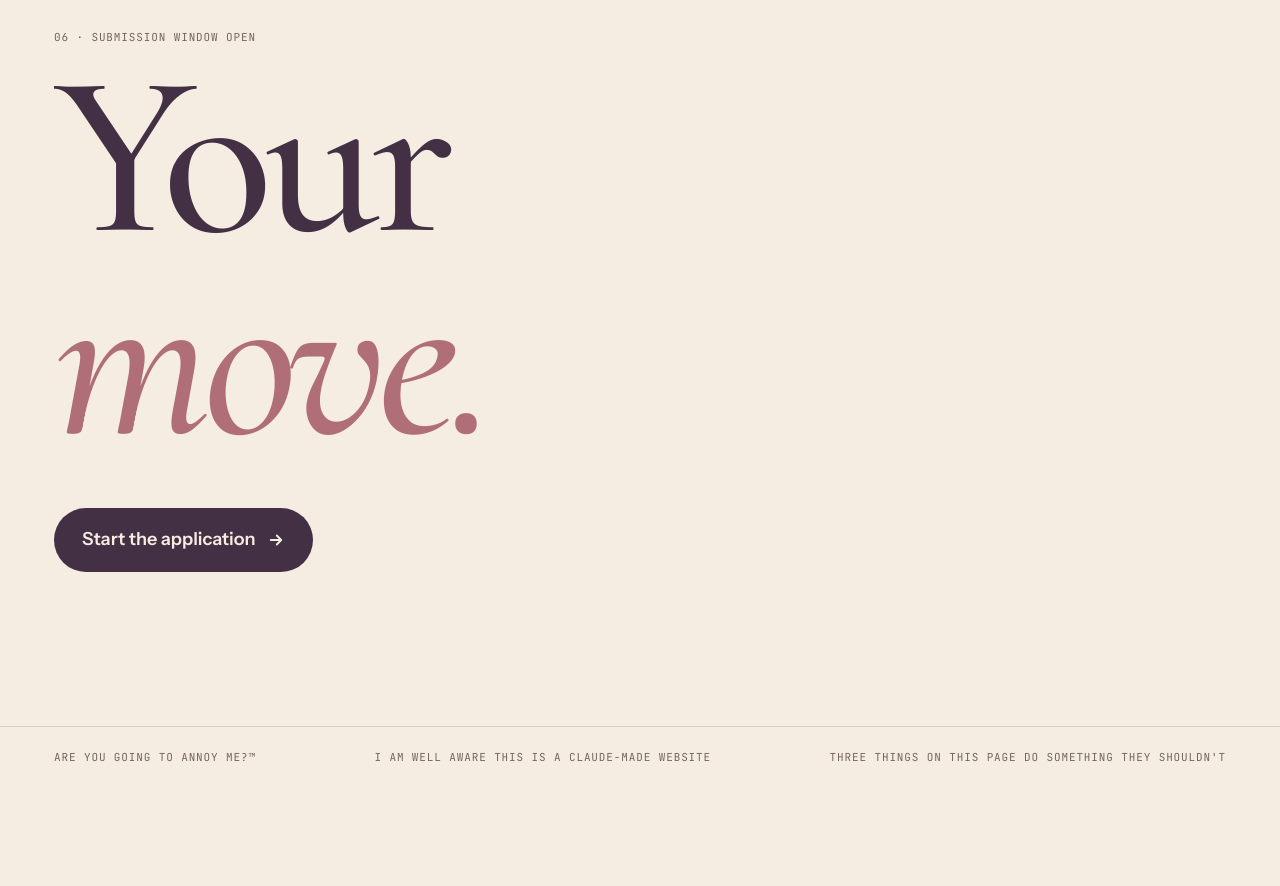
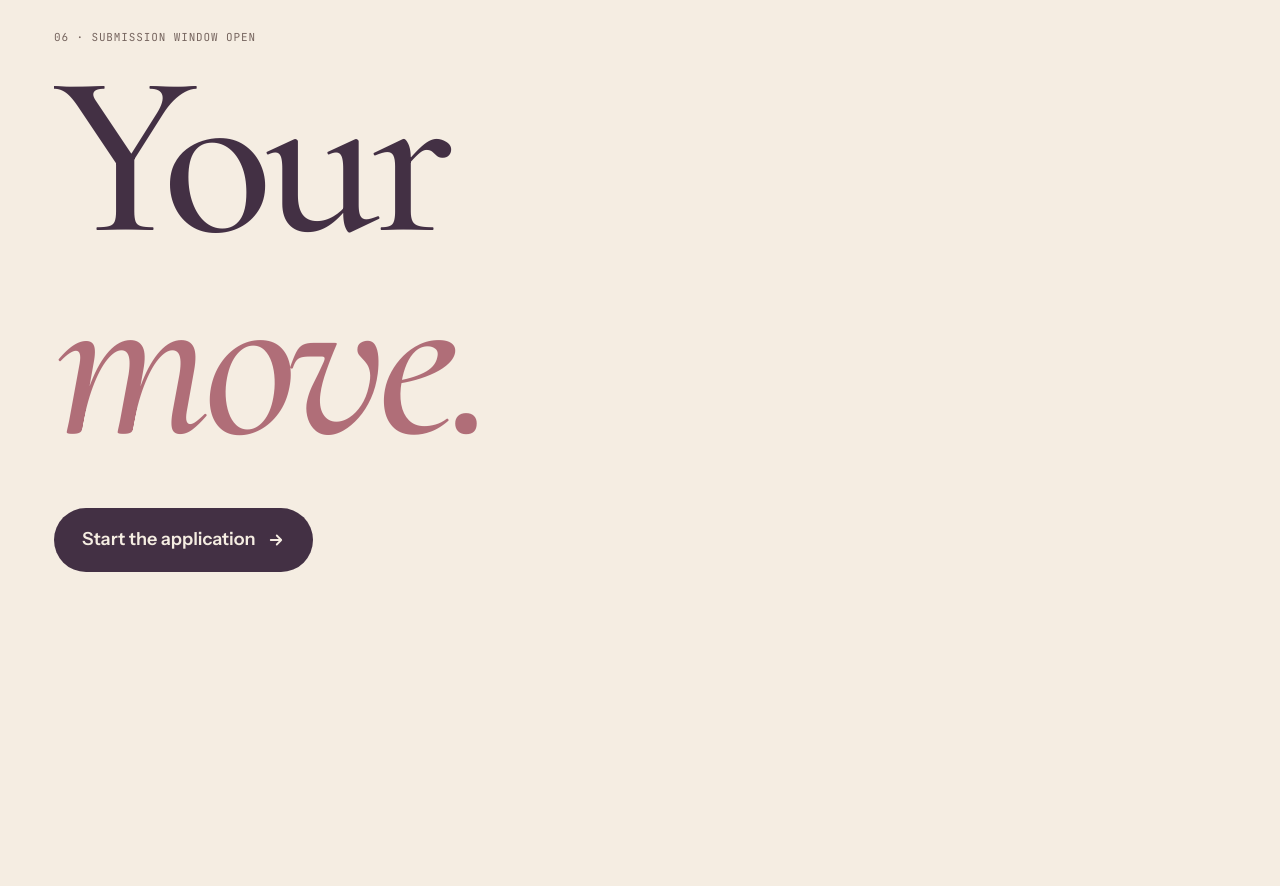
Before and after one commit to beckymaslen/test, a plain HTML site: page index.html in a window 1280 px wide. Shown: the part 6917-7803 px from the top of the page. After the commit the page ends 7668 px from the top, so only its background shows below. Drawn offline with nearby package versions, Linux system fonts and the light colour scheme.

Commit message:
Remove footer lines
Co-Authored-By: Claude Opus 5.5 <noreply@anthropic.com>
Claude-Session: https://claude.ai/code/session_01Ai4cHgNCg6EzjkiVjrvn6p

```diff
--- a/index.html
+++ b/index.html
@@ -199,7 +199,7 @@ section{position:relative;z-index:2}
 .jeans .note{color:#d8cbbf;max-width:44ch;margin-top:22px}
 
 /* CTA */
-.cta{padding-block:clamp(80px,12vw,170px);text-align:left}
+.cta{padding-block:clamp(80px,12vw,170px) clamp(120px,14vw,200px);text-align:left}
 .cta .mega{font-size:clamp(72px,18vw,300px)}
 .cta-row{display:flex;flex-wrap:wrap;gap:18px 28px;align-items:center;margin-top:clamp(24px,4vw,40px)}
 .pill{display:inline-flex;align-items:center;gap:12px;border:0;border-radius:99px;background:var(--plum);color:var(--cream);font-weight:600;font-size:18px;padding:18px 28px;cursor:pointer;position:relative;overflow:hidden;isolation:isolate}
@@ -432,11 +432,6 @@ textarea.short{min-height:96px}
   </section>
 </main>
 
-<footer>
-  <span class="mono">Are You Going to Annoy Me?™</span>
-  <span class="mono">I am well aware this is a Claude-made website</span>
-  <span class="mono">Three things on this page do something they shouldn't</span>
-</footer>
 
 <nav class="fnav hide" id="fnav" aria-label="Sections">
   <button class="logo" type="button" id="toTop" aria-label="Back to top">A?</button>
```
